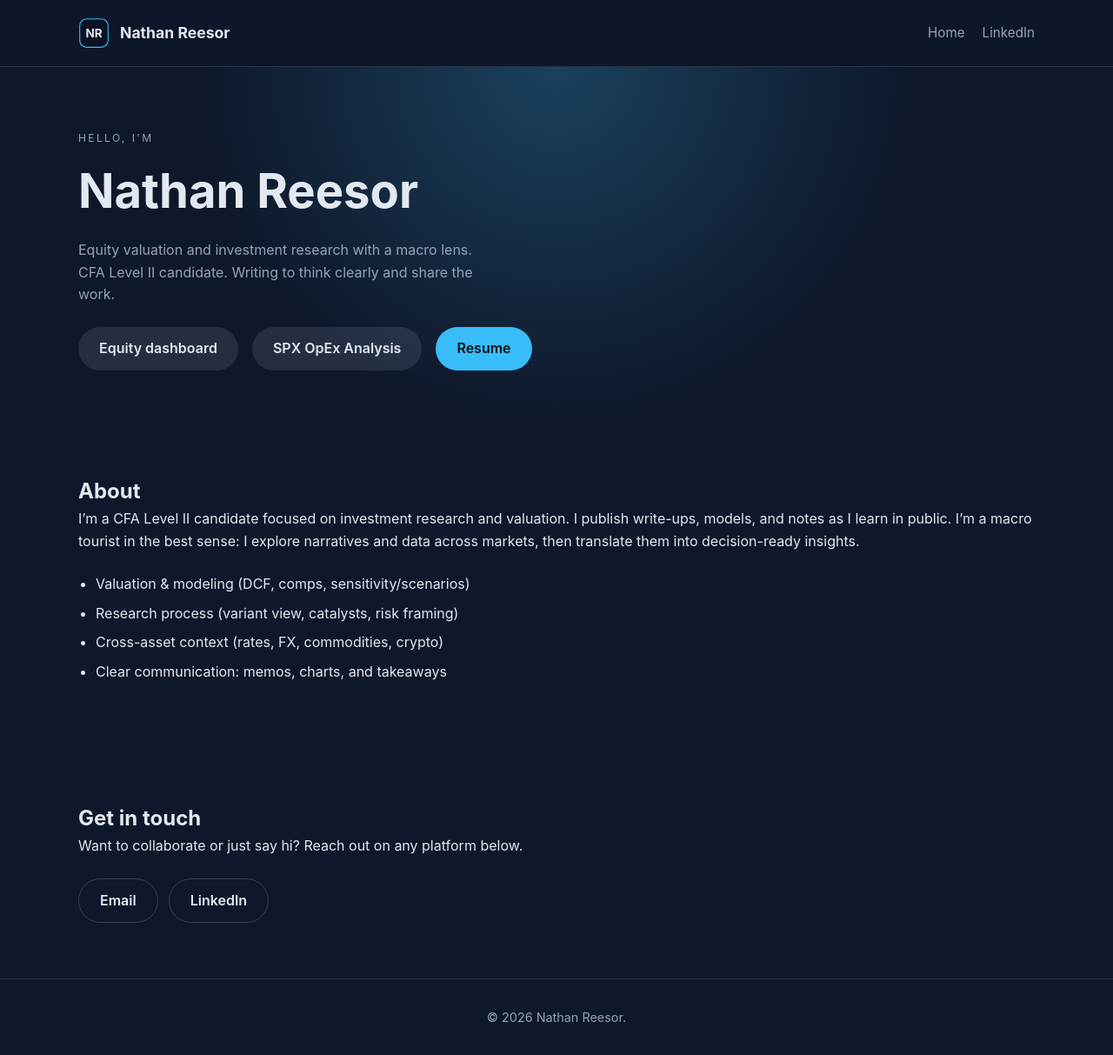
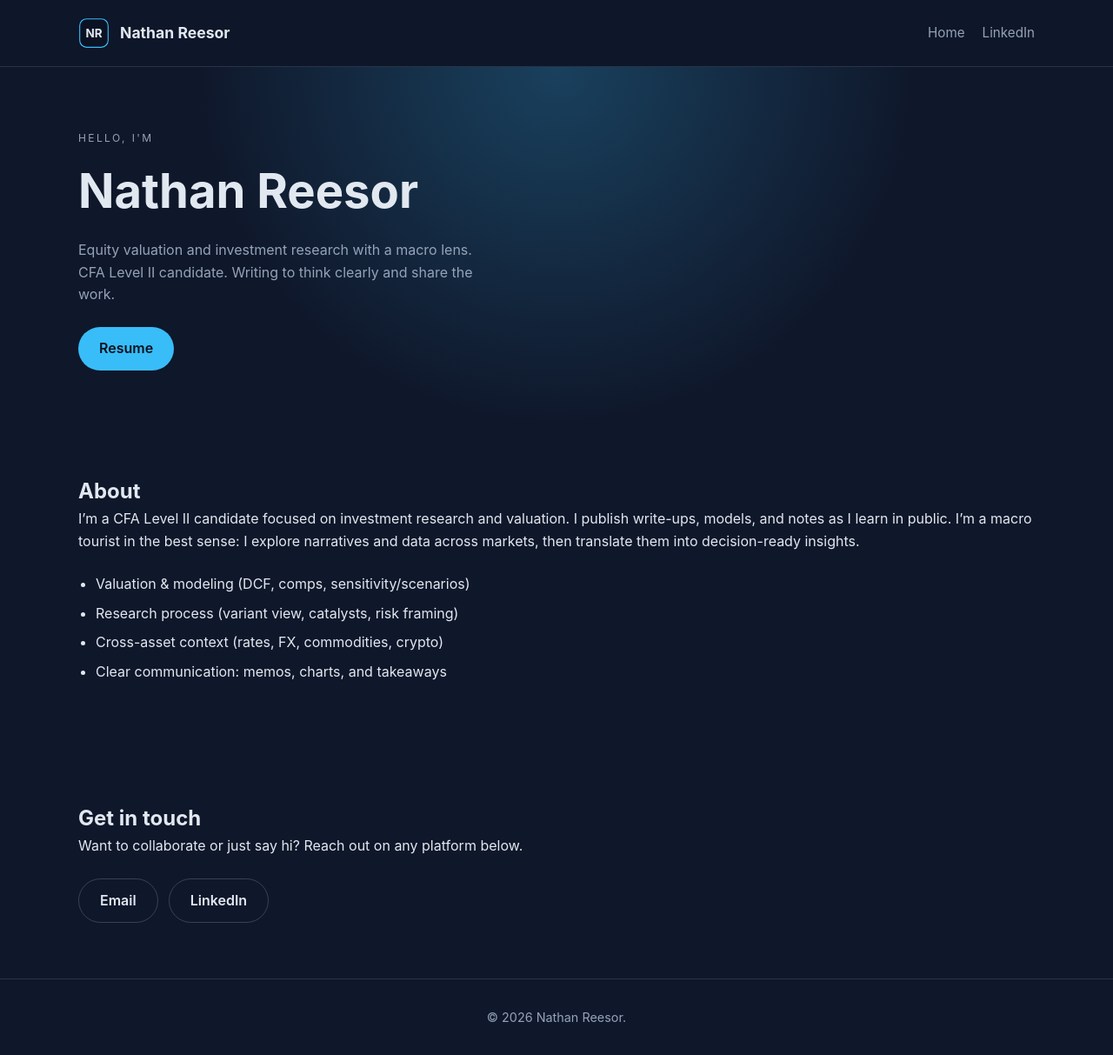
Before and after one commit to NathanReesor/NathanReesor.github.io, a Jekyll site: the page built from index.md, in a window 1280 px wide and 1213 px high. Shown: the whole window at 87% size. Built offline with Jekyll 4.4.1, drawn with Linux system fonts in a browser that asks for light colours.

Commit message:
Hide dashboard links on homepage

```diff
--- a/_layouts/home.html
+++ b/_layouts/home.html
@@ -8,8 +8,6 @@ layout: default
     <h1>{{ page.hero_name | default: site.title }}</h1>
     <p class="subtitle">{{ page.tagline }}</p>
     <div class="hero-actions">
-      <a class="button secondary" href="/blog-app/">Equity dashboard</a>
-      <a class="button secondary" href="/blog-app/opex">SPX OpEx Analysis</a>
       <a class="button" href="{{ '/assets/Nathan-Reesor-Resume.pdf' | relative_url }}">Resume</a>
     </div>
   </div>
```
